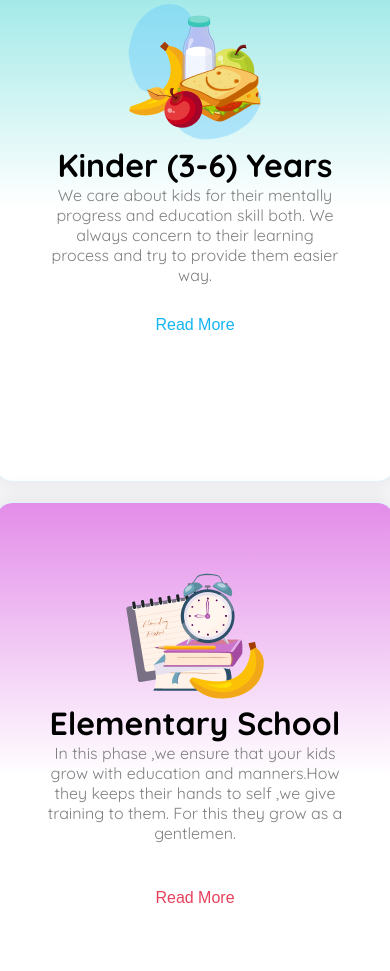
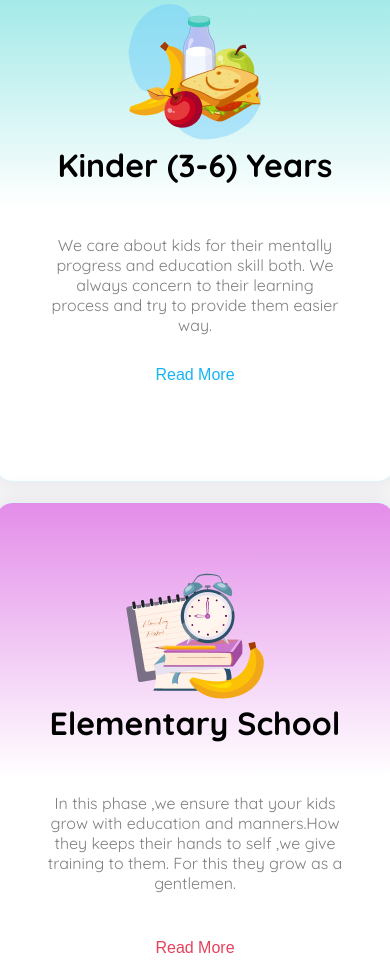
Before and after one commit to leerasabrina/Kids-joy-school, a plain HTML site: page index.html in a window 390 px wide. Shown: the part 1260-2231 px from the top of the page. Drawn offline with Linux system fonts and the light colour scheme.

Commit message:
Edited p tag margin

```diff
--- a/index.html
+++ b/index.html
@@ -48,7 +48,7 @@
                     <div class="image center"><img src="assets/kinder.png" alt="An image of healthy food"></div>
                     <div class="center">
                         <h4 class="h3-1">Kinder (3-6) Years</h4>
-                        <p class="p-font card-p p-color2">We care about kids for their mentally progress and education skill
+                        <p class="p-font card-para p-color2">We care about kids for their mentally progress and education skill
                             both.
                             We always concern to their learning process and try to provide them easier way.
                         </p>
@@ -60,7 +60,7 @@
                     <div class="image center"><img src="assets/elementary.png" alt="An image of studying"></div>
                     <div class="center">
                         <h4 class="h3-1">Elementary School</h4>
-                        <p class="p-font p-color2">In this phase ,we ensure that your kids grow with education and
+                        <p class="p-font card-para p-color2">In this phase ,we ensure that your kids grow with education and
                             manners.How they keeps their hands to self ,we give training to them. For this they grow as
                             a gentlemen.
                         </p>
@@ -73,7 +73,7 @@
                     </div>
                     <div class="center">
                         <h4 class="h3-1">Middle(10-16) Years</h4>
-                        <p class="p-font p-color2">We focus to their educational progress.We promote themselves to
+                        <p class="p-font card-para p-color2">We focus to their educational progress.We promote themselves to
                             researching any new thing that's grow knowledge.For this they get creativity.
                         </p>
                         <button class="cmn-btn marg2 color4">Read More</button>
--- a/kids.css
+++ b/kids.css
@@ -389,6 +389,9 @@ footer{
     .flex-a{
         flex-direction: column-reverse;
     }
+    .card-para{
+        margin-top: 50px;
+    }
     .grid{
         padding: 5px 5px;
     }
```
